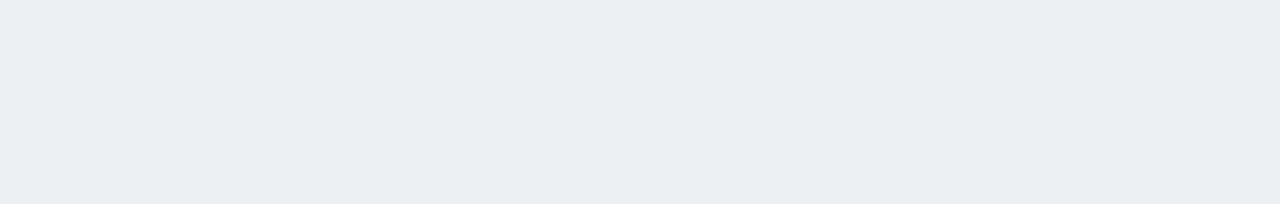
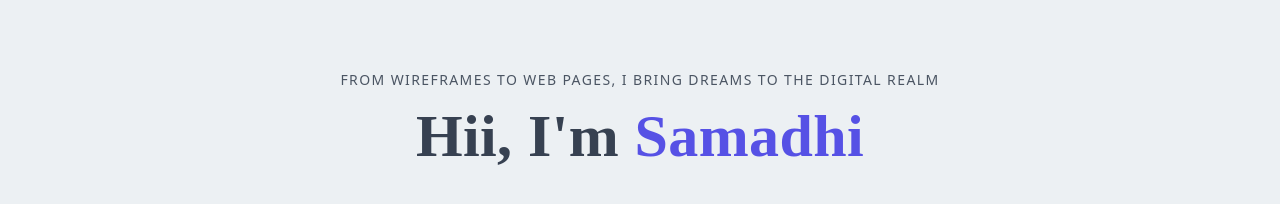
Before and after one commit to Sama-Liyanage/Next-JS-Portfolio, a Next.js app: page / in a window 1280 px wide. Shown: the part 274-478 px from the top of the page. Built offline with nearby package versions, Linux system fonts and the light colour scheme.

Commit message:
Added Main Component to the Project

```diff
--- /dev/null
+++ b/pages/components/Main.jsx
@@ -0,0 +1,16 @@
+import React from "react";
+
+const Main = () => {
+  return (
+    <div className="w-full h-screen text-center">
+      <div className="max-w-[1240px] w-full h-full mx-auto p-2 flex justify-center items-center">
+        <div>
+            <p className="uppercase text-sm tracking-widest text-gray-600">From wireframes to web pages, I bring dreams to the digital realm</p>
+            <h1 className="py-4 text-gray-700">Hii, I'm <span className="text-[#5651e5]">Samadhi</span> </h1>
+        </div>
+      </div>
+    </div>
+  );
+};
+
+export default Main;
--- a/pages/index.js
+++ b/pages/index.js
@@ -2,6 +2,7 @@ import Head from 'next/head'
 import Image from 'next/image'
 import { Inter } from 'next/font/google'
 import Navbar from './components/Navbar'
+import Main from './components/Main'
 
 
 const inter = Inter({ subsets: ['latin'] })
@@ -16,6 +17,7 @@ export default function Home() {
         <link rel="icon" href="/favicon.ico" />
       </Head>
      <Navbar/>
+     <Main/>
     </>
   )
 }
```
